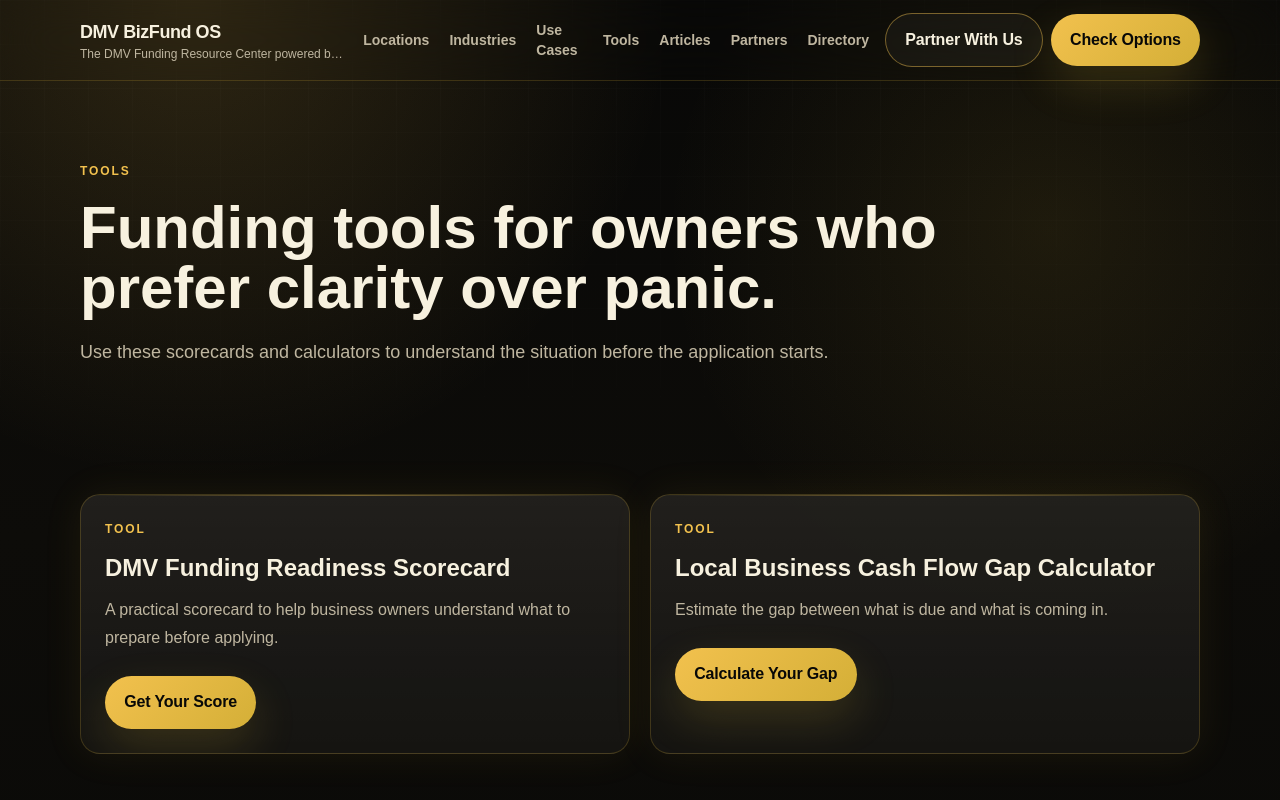
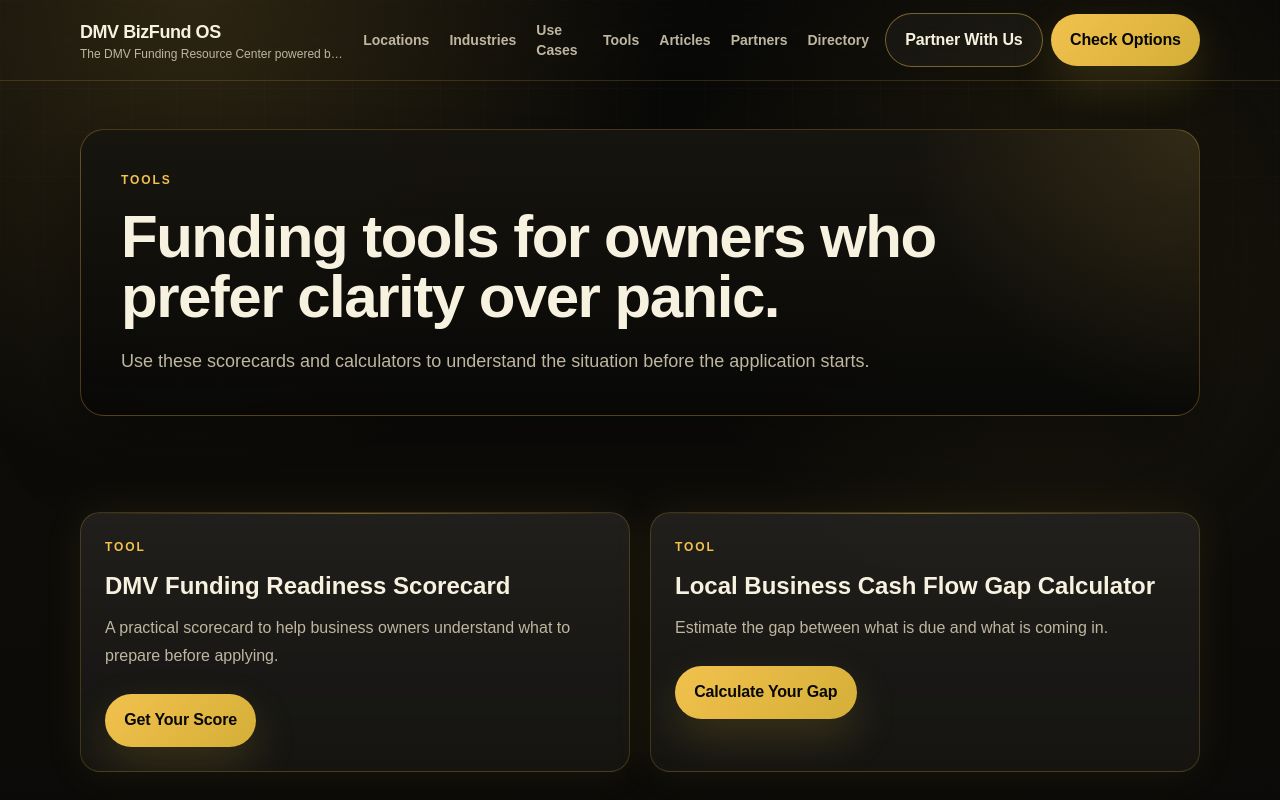
Before and after one commit to JFeimster/dmv-bizfund-os, a Next.js app: page /tools in a window 1280 px wide. Shown: the top 800 px of the page. Built offline with nearby package versions, Linux system fonts and the light colour scheme.

Commit message:
Add CTA-ready dark-luxe PageHeader

```diff
--- a/components/PageHeader.tsx
+++ b/components/PageHeader.tsx
@@ -2,14 +2,26 @@ type PageHeaderProps = {
   eyebrow: string;
   title: string;
   description: string;
+  primaryLabel?: string;
+  primaryHref?: string;
+  secondaryLabel?: string;
+  secondaryHref?: string;
 };
 
-export default function PageHeader({ eyebrow, title, description }: PageHeaderProps) {
+export default function PageHeader({ eyebrow, title, description, primaryLabel, primaryHref, secondaryLabel, secondaryHref }: PageHeaderProps) {
   return (
-    <section className="container py-14 md:py-20">
-      <p className="kicker">{eyebrow}</p>
-      <h1 className="mt-4 max-w-4xl text-4xl font-black leading-tight md:text-6xl">{title}</h1>
-      <p className="mt-5 max-w-3xl text-lg text-muted">{description}</p>
+    <section className="container py-12 md:py-18">
+      <div className="command-panel p-6 md:p-10">
+        <p className="kicker">{eyebrow}</p>
+        <h1 className="mt-4 max-w-4xl text-4xl font-black leading-[0.98] tracking-tight md:text-6xl">{title}</h1>
+        <p className="mt-5 max-w-3xl text-lg text-muted">{description}</p>
+        {(primaryLabel && primaryHref) || (secondaryLabel && secondaryHref) ? (
+          <div className="mt-7 flex flex-col gap-3 sm:flex-row sm:flex-wrap">
+            {primaryLabel && primaryHref ? <a className="btn btn-primary" href={primaryHref}>{primaryLabel} →</a> : null}
+            {secondaryLabel && secondaryHref ? <a className="btn btn-secondary" href={secondaryHref}>{secondaryLabel}</a> : null}
+          </div>
+        ) : null}
+      </div>
     </section>
   );
 }
```
